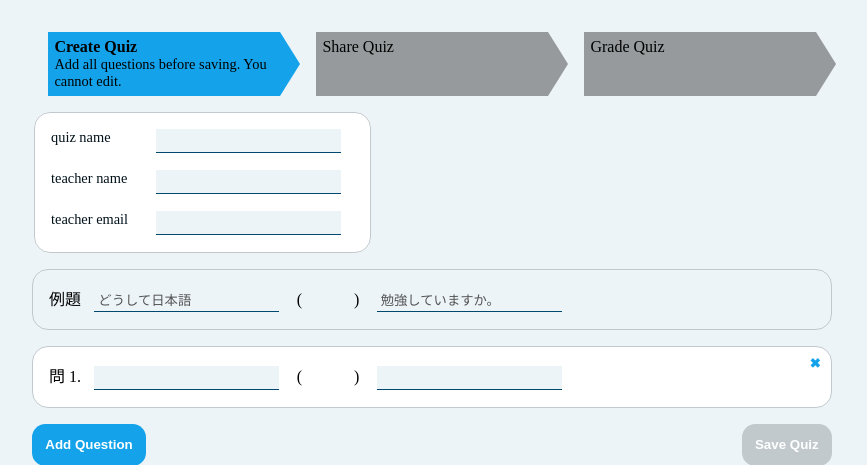
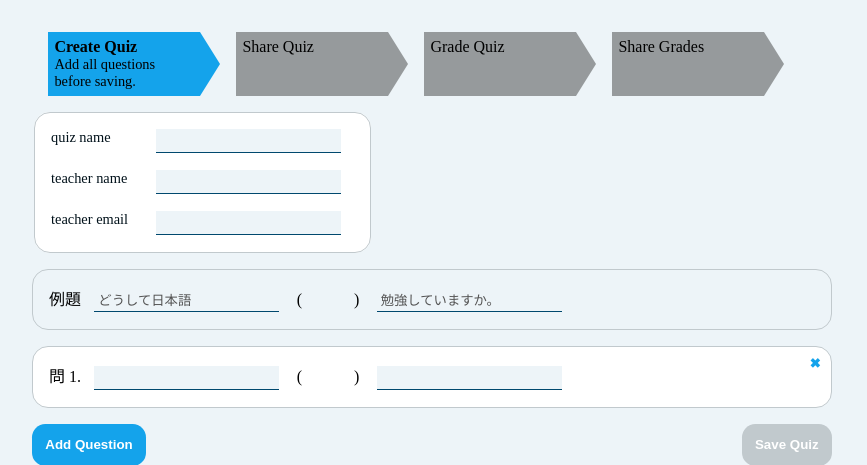
Before and after one commit to JTBooth/homework, a Flask app: page / in a window 1280 px wide. Shown: the part 70-535 px from the top of the page, without its empty margins (208-1075 px from the left). Run offline with Flask 2, Linux system fonts and the light colour scheme.

Commit message:
wip 4 arrows

```diff
--- a/static/styles/styles.css
+++ b/static/styles/styles.css
@@ -185,7 +185,7 @@ table {
 
 .arrow {
   display: inline-block;
-  width: calc(33% - 2em);
+  width: calc(25% - 3em);
   padding: 0.4em;
   height: 4em;
   margin: 1em;
--- a/templates/index.html
+++ b/templates/index.html
@@ -15,11 +15,12 @@
         <div class="arrow active">
           <div class="stack">
             <span class="arrow-header">Create Quiz</span>
-            <span class="arrow-body">Add all questions before saving. You cannot edit.</span>
+            <span class="arrow-body">Add all questions before saving.</span>
           </div>
         </div>
         <div class="arrow upcoming">Share Quiz</div>
         <div class="arrow upcoming">Grade Quiz</div>
+        <div class="arrow upcoming">Share Grades</div>
       </div>
       <form action="{{ url_for('create_quiz') }}" method="POST" id="make-quiz-form" class="quiz">
         <fieldset>
```
